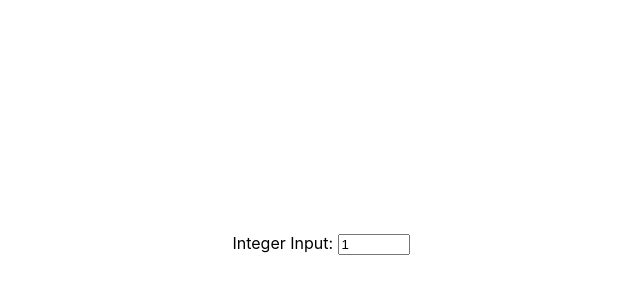
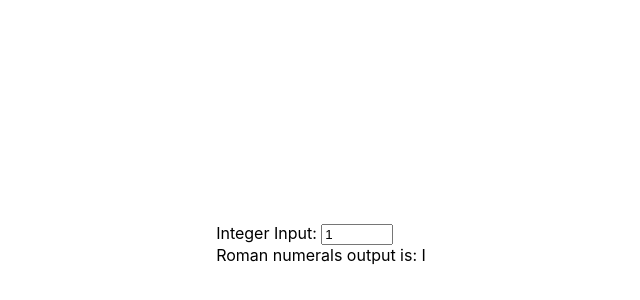
Before and after one commit to pagrosi/roman-numeral-calculator, a Next.js app: page / in a window 1280 px wide. Shown: the part 156-456 px from the top of the page, without its empty margins (319-959 px from the left). Built offline with nearby package versions, Linux system fonts and the light colour scheme.

Commit message:
added output area of convertIntToRoman

```diff
--- a/src/components/IntToRoman/IntToRoman.tsx
+++ b/src/components/IntToRoman/IntToRoman.tsx
@@ -23,6 +23,10 @@ export const IntToRoman = (): JSX.Element => {
 	return (
 		<>
 			<Input value={intInputNumber} onChange={setIntInputNumber} />
+			<div>
+				Roman numerals output is:{' '}
+				{convertIntToRoman(intInputNumber)}
+			</div>
 		</>
 	);
 };
```
